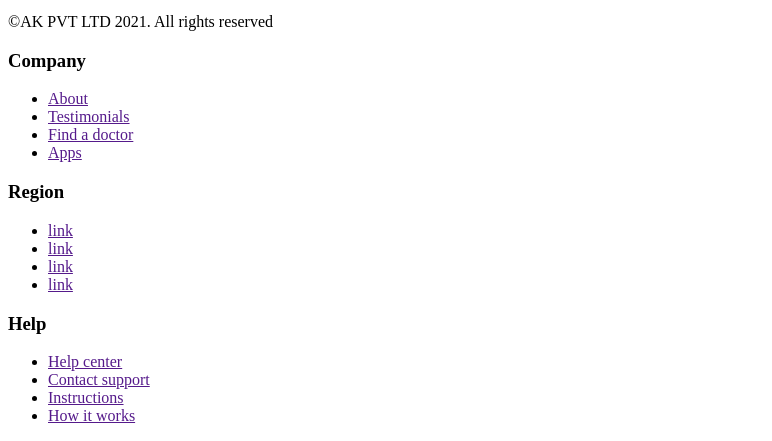
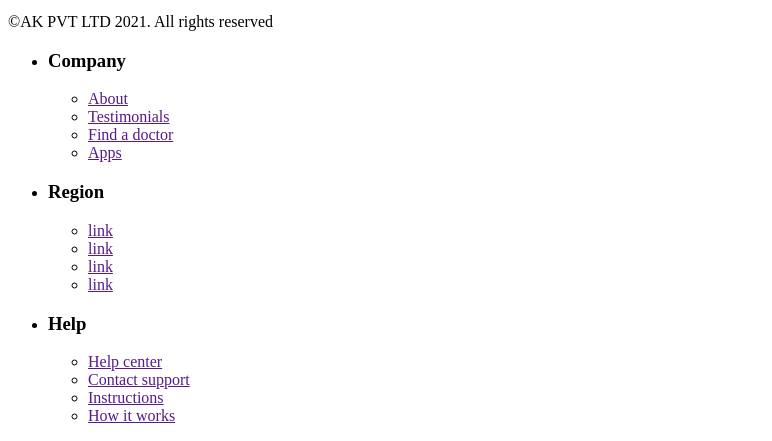
Before and after one commit to KristaWayne/saviour_care_landing, a plain HTML site: page index.html in a window 1280 px wide. Shown: the part 3739-4180 px from the top of the page, without its empty margins (0-772 px from the left). Drawn offline with Linux system fonts and the light colour scheme.

Commit message:
Фінальні правки html

```diff
--- a/index.html
+++ b/index.html
@@ -78,34 +78,29 @@
       <p>Lorem ipsum dolor sit amet, consectetuer adipiscing elit. Aenean commodo ligula eget dolor. Aenean massa.</p>
       <p>&#169;AK PVT LTD 2021. All rights reserved</p>
     </section>
-    <section>
-        <h3>Company</h3>
+    <ul>
+        <li><h3>Company</h3>
         <ul>
             <li><a href="">About</a></li>
             <li><a href="">Testimonials</a></li>
             <li><a href="">Find a doctor</a></li>
             <li><a href="">Apps</a></li>
-        </ul>
-    </section>
-    <section>
-        <h3>Region</h3>
+        </ul></li>
+        <li><h3>Region</h3>
         <ul>
             <li><a href="">link</a></li>
             <li><a href="">link</a></li>
             <li><a href="">link</a></li>
             <li><a href="">link</a></li>
-        </ul>
-    </section>
-    <section>
-        <h3>Help</h3>
+        </ul></li>
+        <li><h3>Help</h3>
         <ul>
             <li><a href="">Help center</a></li>
             <li><a href="">Contact support</a></li>
             <li><a href="">Instructions</a></li>
             <li><a href="">How it works</a></li>
-        </ul><!--СПИСОК-->
-    </section>
+        </ul></li>
+        </ul>
    </footer>
-
 </body>
 </html>
```
